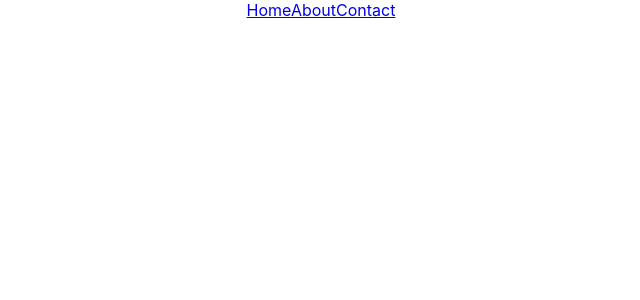
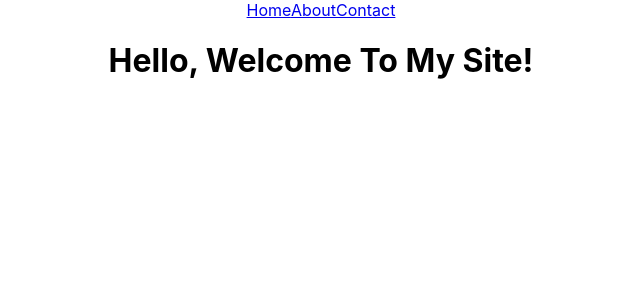
Before and after one commit to Ousman-T/ThemedFrontEnd, a React (Create React App) app: page / in a window 1280 px wide. Before the commit this address had no page. Shown: the top 300 px of the page, without its empty margins (319-959 px from the left). Built offline with nearby package versions, Linux system fonts and the light colour scheme.

Commit message:
routing tweaks

```diff
--- a/routes/contact.js
+++ b/routes/contact.js
@@ -6,3 +6,6 @@ const ReachoutCtrl = require('../controllers/api/contact');
 
 // * POST
 router.post('/contact', ReachoutCtrl.create);
+router.get('/', (req, res) => {
+    res.send('Hello World!')
+});
--- a/src/App.jsx
+++ b/src/App.jsx
@@ -4,6 +4,7 @@ import Navbar from './components/Navbar';
 import About from './pages/About';
 import Home from './pages/Home';
 import Contact from './pages/Contact';
+import Intro from './pages/Intro';
 
 function App() {
   return (
@@ -11,6 +12,7 @@ function App() {
       <Router>
         <Navbar />
         <Routes>
+          <Route path='/' element={<Intro />}/>
           <Route path='/home' element={<Home />}/>
           <Route path='/about' element={<About />}/>
           <Route path='/contact' element={<Contact />}/>
--- /dev/null
+++ b/src/pages/Intro.jsx
@@ -0,0 +1,11 @@
+
+
+function Intro(){
+    return(
+        <div>
+            <h1>Hello, Welcome To My Site!</h1>
+        </div>
+    )
+};
+
+export default Intro;
--- a/src/utilities/contact-api.js
+++ b/src/utilities/contact-api.js
@@ -1,5 +1,5 @@
 const BASE_URL = '/contact'
-
+const contactData = require('../pages/Contact')
 /*--- Helper Functions ---*/
 
 async function sendRequest(url, method = 'GET', payload = null) {
```
